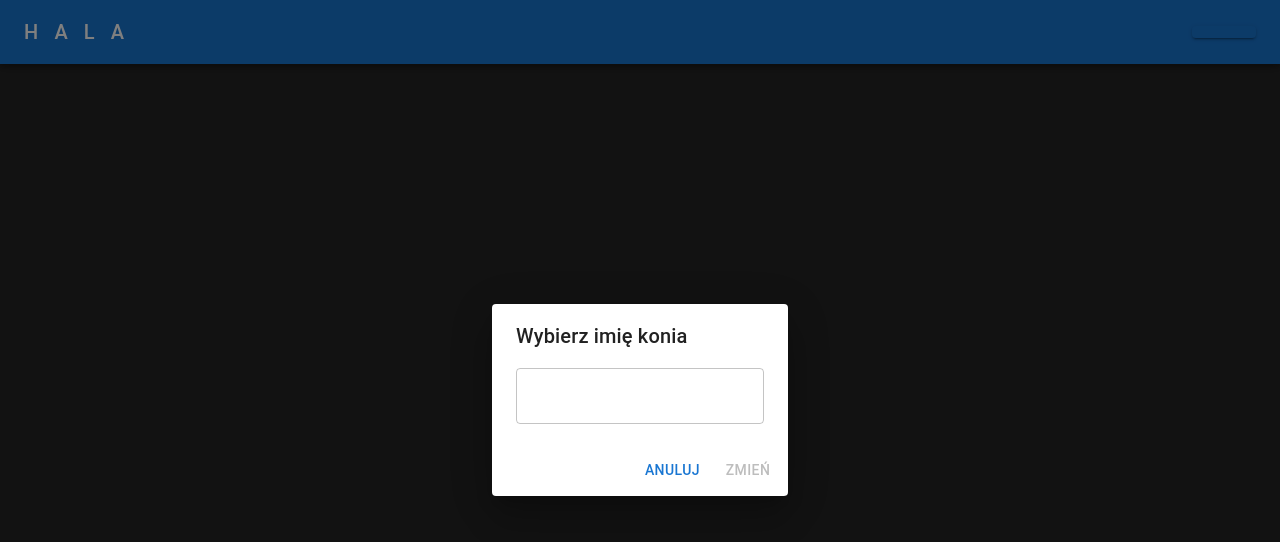
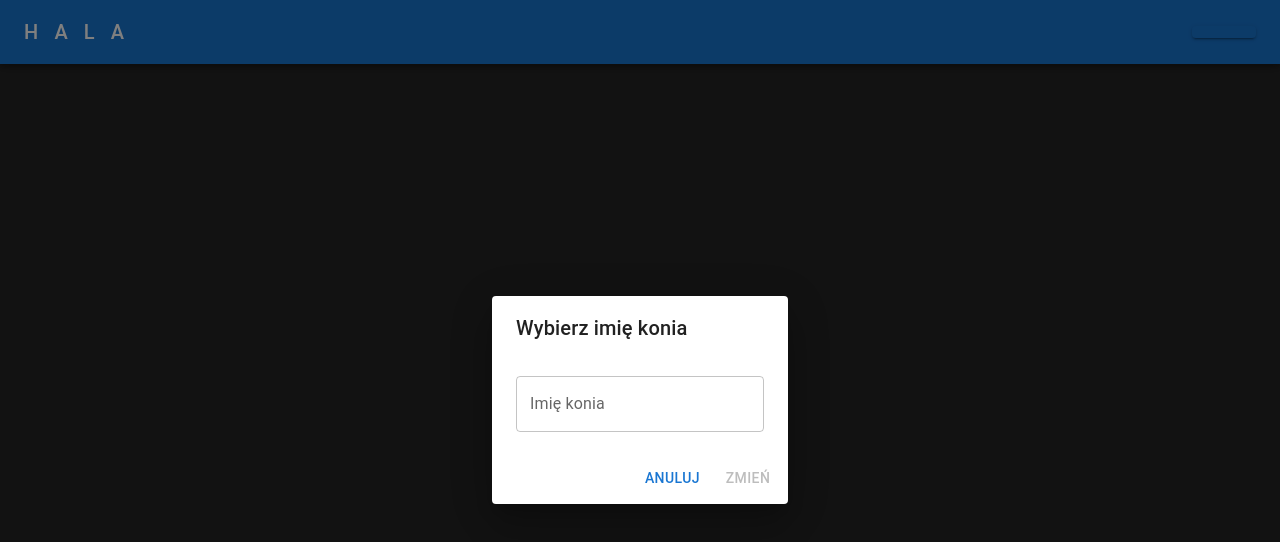
Before and after one commit to wiraszkaa/stably, a React (Vite) app: page / in a window 1280 px wide. Shown: the top 542 px of the page. Built offline with nearby package versions, Linux system fonts and the light colour scheme; no server answers.

Commit message:
Color fixes

```diff
--- a/src/App.tsx
+++ b/src/App.tsx
@@ -22,9 +22,9 @@ function App() {
     <Layout>
       {state === "loading" && (
         <Stack
-          width="100%"
-          height="100%"
-          position="absolute"
+          width="100vw"
+          height="100vh"
+          position="fixed"
           justifyContent="center"
           alignItems="center"
         >
@@ -38,6 +38,20 @@ function App() {
             onChange={handleChange}
             label="Wybierz datę"
             format="DD.MM.YYYY"
+            sx={{
+              "& .MuiOutlinedInput-root": {
+                color: "white",
+              },
+              "& .MuiInputLabel-root": {
+                color: "white",
+              },
+              "& .MuiTextField-root": {
+                color: "white",
+              },
+              "& .MuiOutlinedInput-notchedOutline": {
+                borderColor: "white",
+              },
+            }}
           />
         )}
         {data && (
--- a/src/components/ChangeNameDialog.tsx
+++ b/src/components/ChangeNameDialog.tsx
@@ -37,7 +37,7 @@ export default function ChangeNameDialog({
   return (
     <Dialog open={open} onClose={persist ? undefined : onClose}>
       <DialogTitle>Wybierz imię konia</DialogTitle>
-      <DialogContent>
+      <DialogContent sx={{mt: 2}}>
         <TextField
           label="Imię konia"
           value={name}
--- a/src/theme.ts
+++ b/src/theme.ts
@@ -1,29 +1,5 @@
 import { createTheme } from "@mui/material";
 
-const theme = createTheme({
-  components: {
-    MuiIconButton: {
-      styleOverrides: {
-        sizeMedium: {
-          color: "white",
-        },
-      },
-    },
-    MuiOutlinedInput: {
-      styleOverrides: {
-        root: {
-          color: "white",
-        },
-      },
-    },
-    MuiInputLabel: {
-      styleOverrides: {
-        root: {
-          color: "white",
-        },
-      },
-    },
-  },
-});
+const theme = createTheme({});
 
 export default theme;
```
